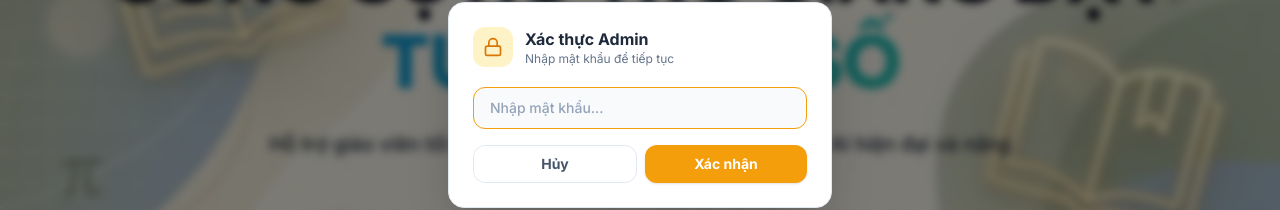
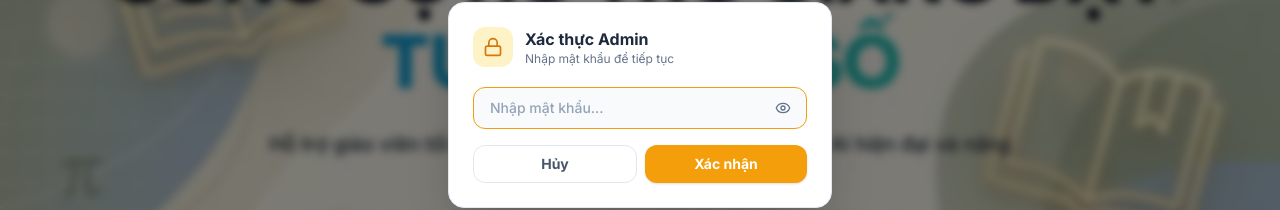
Before and after one commit to hungba2601/edutech-2.0, a React (Vite) app: page / in a window 1280 px wide. Both pictures are taken after a click on the button 49 px from the left and 228 px from the top of the page. Shown: the part 295-505 px from the top of the page. Built offline with nearby package versions, Linux system fonts and the light colour scheme; no server answers.

Commit message:
feat: add password visibility toggle in admin modal

```diff
--- a/App.tsx
+++ b/App.tsx
@@ -143,6 +143,7 @@ const App: React.FC = () => {
   const [isLockDialogOpen, setIsLockDialogOpen] = useState(false);
   const [lockPassword, setLockPassword] = useState('');
   const [lockError, setLockError] = useState(false);
+  const [showLockPassword, setShowLockPassword] = useState(false);
   const [isVisibilityDialogOpen, setIsVisibilityDialogOpen] = useState(false);
   // Dùng cache localStorage để hiển thị ngay lập tức, remote verify ngầm sau
   const [isPricingVisible, setIsPricingVisible] = useState<boolean>(() => {
@@ -447,14 +448,15 @@ const App: React.FC = () => {
                 <p className={`text-xs ${isDarkMode ? 'text-slate-400' : 'text-slate-500'}`}>Nhập mật khẩu để tiếp tục</p>
               </div>
             </div>
+            <div className="relative">
               <input
-              type="password"
+                type={showLockPassword ? "text" : "password"}
                 value={lockPassword}
                 onChange={e => { setLockPassword(e.target.value); setLockError(false); }}
                 onKeyDown={e => e.key === 'Enter' && handleLockSubmit()}
                 placeholder="Nhập mật khẩu..."
                 autoFocus
-              className={`w-full px-4 py-2.5 rounded-xl border text-sm font-medium outline-none transition-all ${
+                className={`w-full pl-4 pr-10 py-2.5 rounded-xl border text-sm font-medium outline-none transition-all ${
                   lockError
                     ? 'border-red-500 bg-red-50 text-red-700 placeholder-red-400'
                     : isDarkMode
@@ -462,6 +464,16 @@ const App: React.FC = () => {
                       : 'border-slate-300 bg-slate-50 text-slate-800 placeholder-slate-400 focus:border-amber-500'
                 }`}
               />
+              <button
+                type="button"
+                onClick={() => setShowLockPassword(!showLockPassword)}
+                className={`absolute right-3 top-1/2 -translate-y-1/2 p-1 rounded-md transition-colors ${
+                  isDarkMode ? 'text-slate-400 hover:text-white' : 'text-slate-500 hover:text-slate-800'
+                }`}
+              >
+                {showLockPassword ? <EyeOff className="w-4 h-4" /> : <Eye className="w-4 h-4" />}
+              </button>
+            </div>
             {lockError && (
               <div className="mt-2.5 flex items-center space-x-2 px-3 py-2 bg-red-500 text-white rounded-xl text-xs font-bold">
                 <span>❌</span>
```
Lines whose indentation alone changed are shown as unchanged.
